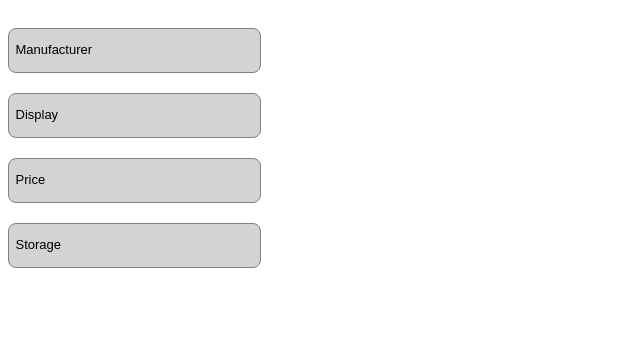
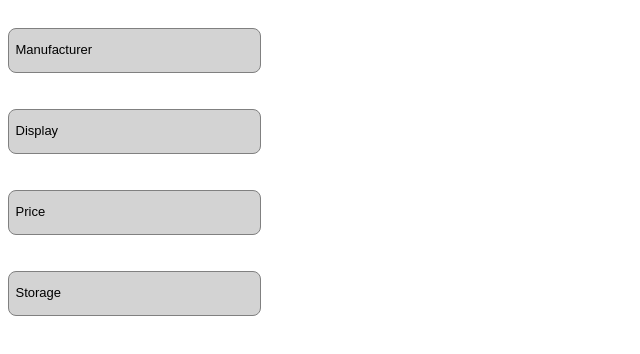
Before and after one commit to efthymissdr/ecommerce, a React (Vite) app: page / in a window 1280 px wide. Shown: the top 354 px of the page, without its empty margins (0-640 px from the left). Built offline with nearby package versions, Linux system fonts and the light colour scheme.

Commit message:
Renamed components names, removed uneccesary code

```diff
--- a/src/App.jsx
+++ b/src/App.jsx
@@ -1,5 +1,5 @@
-import React, { Component } from "react";
-import FilterDropDown from "./Components/FilterDropDown/FilterDropDown";
+import FilterDropdown from "./components/FilterDropdown/FilterDropdown";
+import s from "./App.module.css";
 
 export default function App() {
   const onOptionChangeHandler = (event) => {
@@ -7,23 +7,23 @@ export default function App() {
   };
 
   return (
-    <div className="App">
-      <FilterDropDown
+    <div className={s.container}>
+      <FilterDropdown
         options={["Apple", "Samsung", "Xiaomi", "Huawei", "LG", "OnePlus"]}
         title="Manufacturer"
         onSelectOption={onOptionChangeHandler}
       />
-      <FilterDropDown
+      <FilterDropdown
         options={['Up to 5.4"', '5.5" - 5.9"', '6.0" - 6.4"', '6.5" and above']}
         title="Display"
         onSelectOption={onOptionChangeHandler}
       />
-      <FilterDropDown
+      <FilterDropdown
         options={["Up to 150€", "150 - 400€", "400 - 850€", "850€ and above"]}
         title="Price"
         onSelectOption={onOptionChangeHandler}
       />
-      <FilterDropDown
+      <FilterDropdown
         options={[
           "At least 64GB",
           "At least 128GB",
--- /dev/null
+++ b/src/App.module.css
@@ -0,0 +1,5 @@
+.container {
+  display: flex;
+  flex-direction: column;
+  gap: 16px;
+}
--- a/src/Components/FilterDropDown/FilterDropDown.jsx
+++ b/src/Components/FilterDropDown/FilterDropDown.jsx
@@ -1,16 +1,14 @@
-import s from "./FilterDropDown.module.css";
+import s from "./FilterDropdown.module.css";
 
-export default function FilterDropDown(props) {
+export default function FilterDropdown({ title, options, onSelectOption }) {
   return (
-    <div className={s.filterdropdown}>
-      <select onChange={props.onSelectOption}>
-        <option selected disabled hidden>
-          {props.title}
-        </option>
-        {props.options.map((option, index) => {
-          return <option key={option}>{option}</option>;
-        })}
-      </select>
-    </div>
+    <select className={s.filterDropdown} onChange={onSelectOption}>
+      <option selected disabled hidden>
+        {title}
+      </option>
+      {options.map((option) => (
+        <option key={option}>{option}</option>
+      ))}
+    </select>
   );
 }
--- a/src/Components/FilterDropDown/FilterDropDown.module.css
+++ b/src/Components/FilterDropDown/FilterDropDown.module.css
@@ -1,4 +1,4 @@
-.filterdropdown select {
+.filterDropdown {
   appearance: none;
   width: 100%;
   height: 45px;
--- a/src/main.jsx
+++ b/src/main.jsx
@@ -1,7 +1,6 @@
 import React from "react";
 import ReactDOM from "react-dom/client";
 import App from "./App.jsx";
-import "./index.css";
 
 ReactDOM.createRoot(document.getElementById("root")).render(
   <React.StrictMode>
```
Also changed, not shown: src/index.css (deleted).
